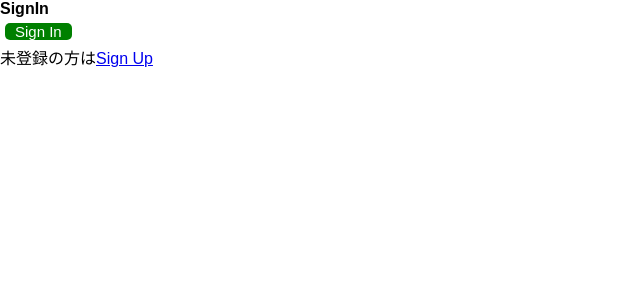
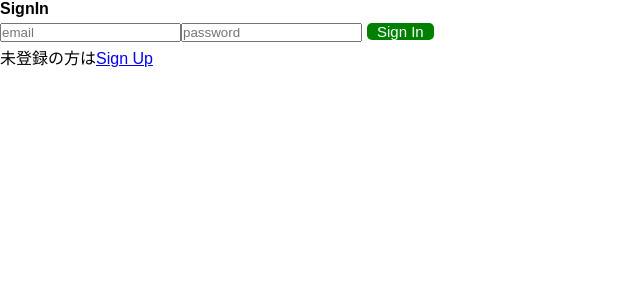
Before and after one commit to kagec/react-app, a React (Create React App) app: page /signin in a window 1280 px wide. Shown: the top 300 px of the page, without its empty margins (0-640 px from the left). Built offline with nearby package versions, Linux system fonts and the light colour scheme.

Commit message:
feat: サインイン用入力フォーム

```diff
--- a/src/components/SignIn.js
+++ b/src/components/SignIn.js
@@ -8,7 +8,11 @@ const SignIn = () => {
   return (
     <div>
       <h4>SignIn</h4>
-      <Button color="green" text="Sign In" onClick={signIn} />
+      <form>
+        <input type="text" placeholder="email" />
+        <input type="text" placeholder="password" />
+        <input className="btn" type="submit" value="Sign In" />
+      </form>
 
       <p>
         未登録の方は<Link to="signup">Sign Up </Link>
```
